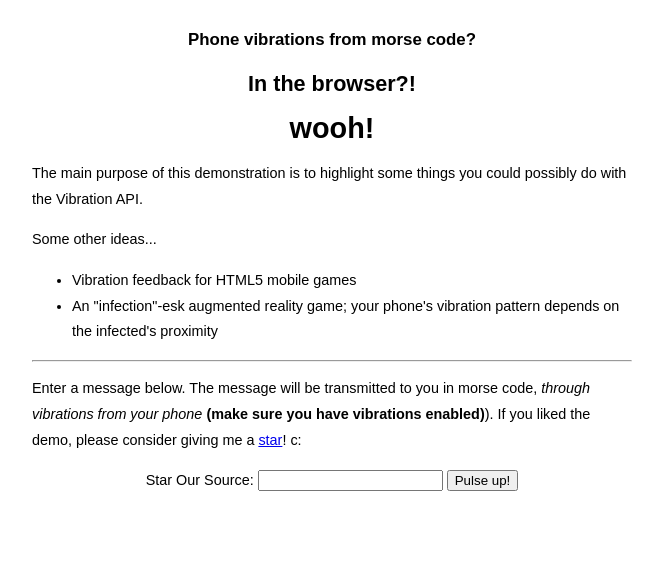
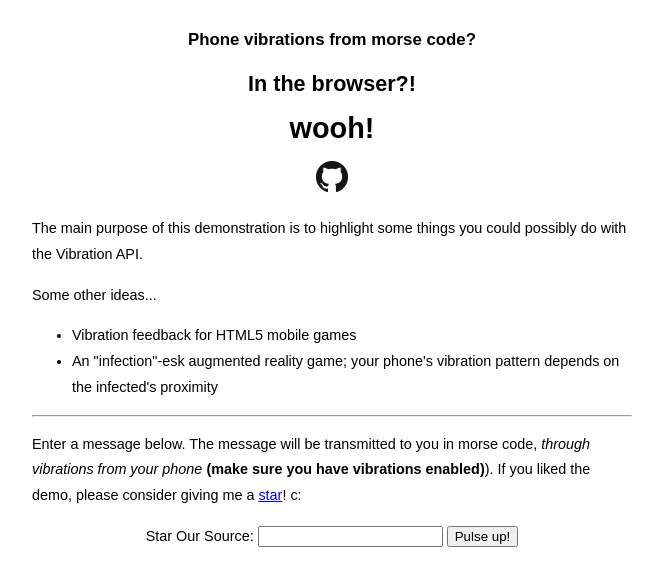
Before and after one commit to philipjscott/morse-pulse, a website built with Parcel: page src/index.html in a window 1280 px wide. Shown: the whole page, without its empty margins (308-971 px from the left). Built offline with nearby package versions, Linux system fonts and the light colour scheme; a web font is replaced by a local one; what morsey would draw is missing.

Commit message:
feat(github): Add Github repo link

```diff
--- a/src/index.html
+++ b/src/index.html
@@ -9,6 +9,9 @@
     <h3>Phone vibrations from morse code?</h3>
     <h2>In the browser?!</h2>
     <h1>wooh!</h1>
+    <div id="img-container">
+      <a href="https://github.com/ScottyFillups/morse-pulse"><img src="./github.png"></a>
+    </div>
     <p>
       The main purpose of this demonstration is to highlight some things
       you could possibly do with the Vibration API.
--- a/src/style.css
+++ b/src/style.css
@@ -14,6 +14,10 @@ h1, h2, h3, form {
   text-align: center;
 }
 
+#img-container {
+  text-align: center;
+}
+
 #morse {
   text-align: center;
   font-size: 2em;
```
Also changed, not shown: src/github.png (added).
